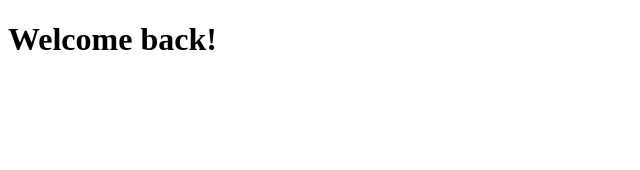
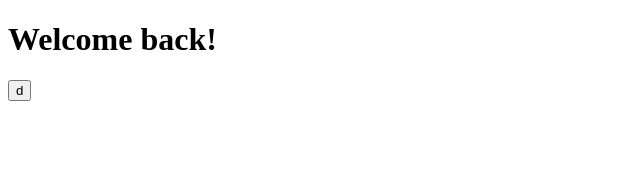
Before and after one commit to rkddn0301/react-for-beginners, a React (Create React App) app: page / in a window 1280 px wide. Shown: the top 170 px of the page, without its empty margins (0-640 px from the left). Built offline with nearby package versions, Linux system fonts and the light colour scheme.

Commit message:
modified:   src/App.js

```diff
--- a/src/App.js
+++ b/src/App.js
@@ -2,6 +2,7 @@ function App() {
   return (
     <div>
       <h1>Welcome back!</h1>
+      <button>d</button>
     </div>
   );
 }
```
